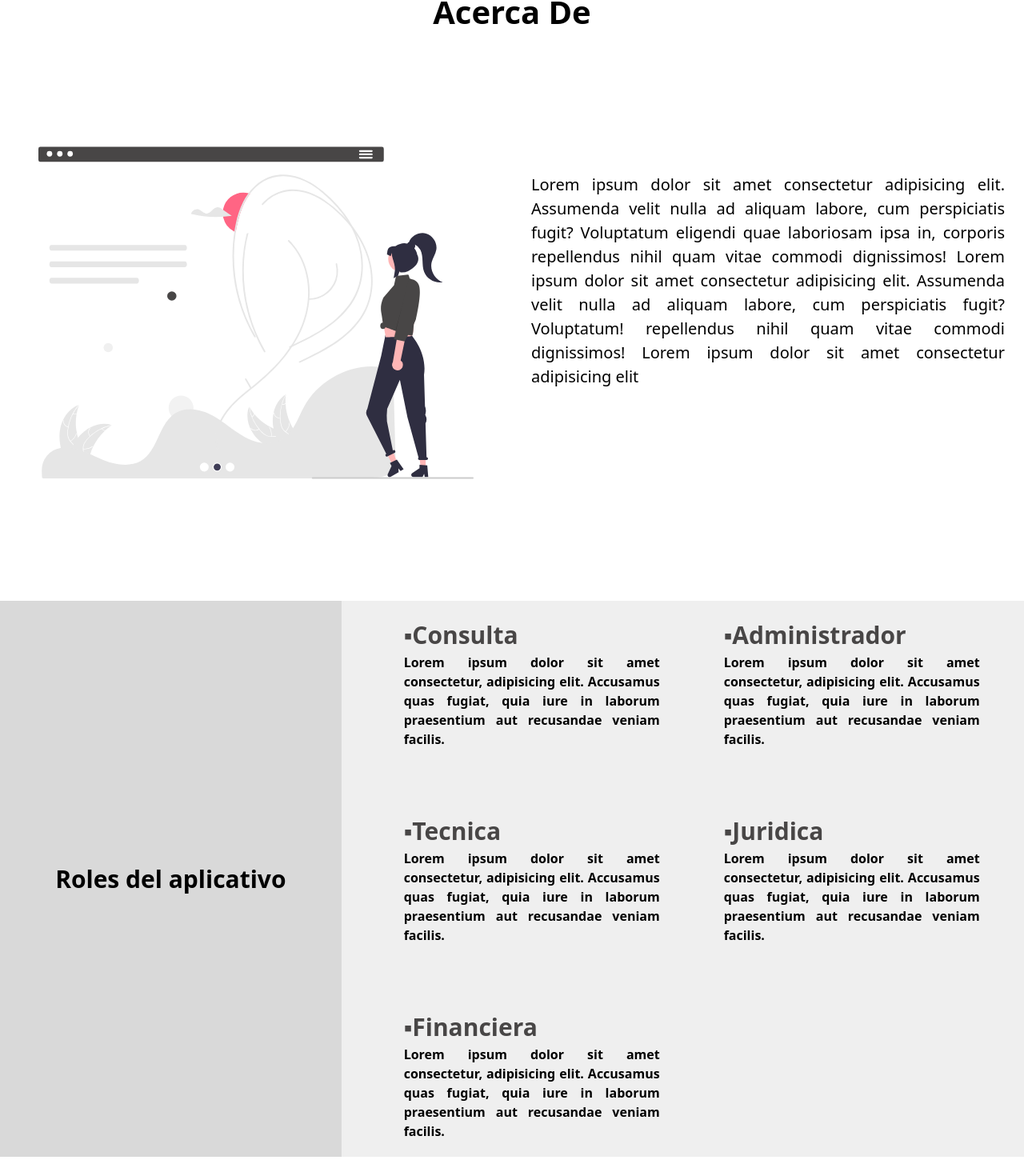
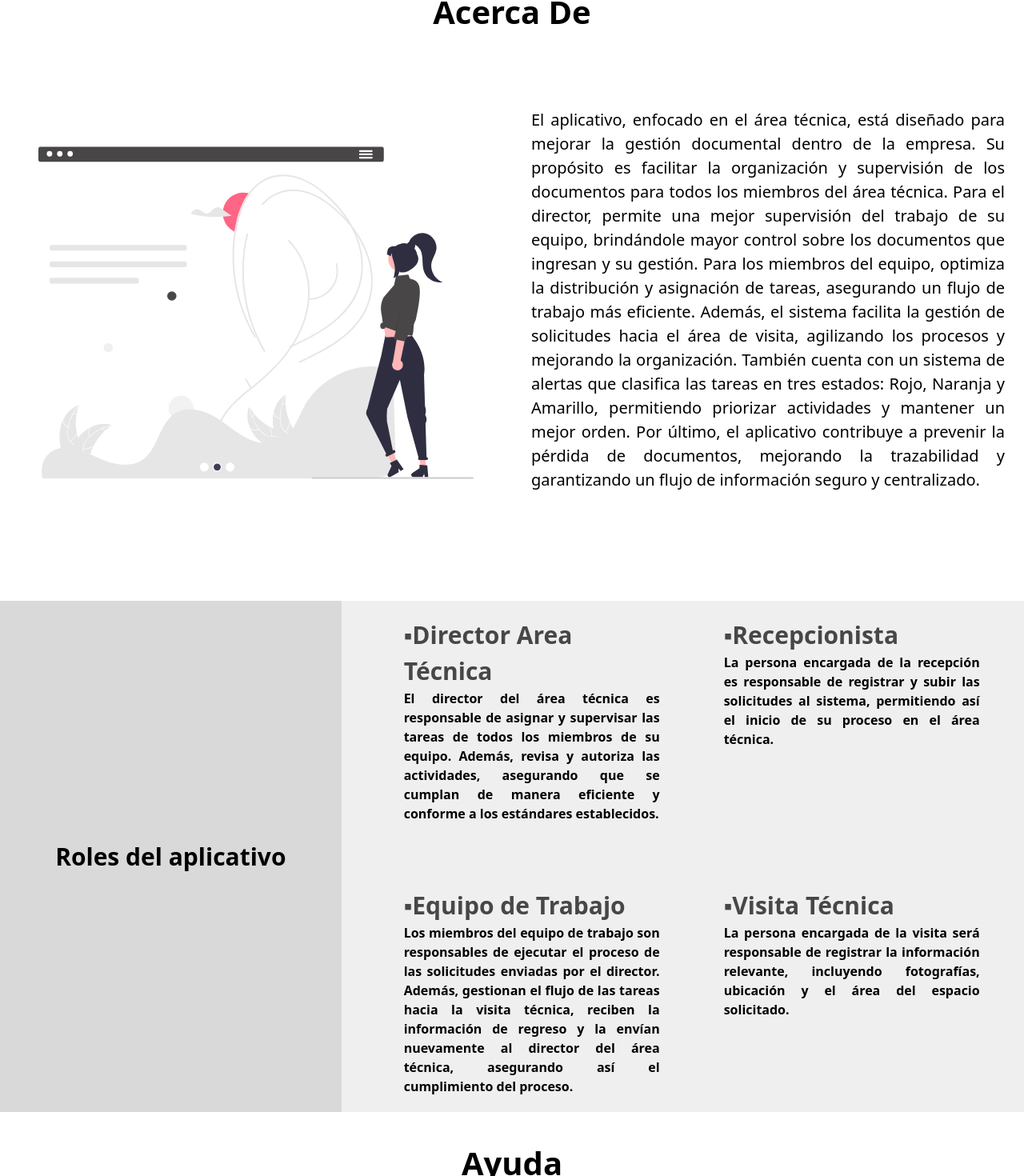
Before and after one commit to marimorita/EDUA, a React (Vite) app: page /home in a window 1280 px wide. Shown: the part 988-2458 px from the top of the page at 80% size. Built offline with nearby package versions, Linux system fonts and the light colour scheme.

Commit message:
feat(search, notifications): Added filtering functionality for notifications and implemented search using an array method

```diff
--- a/src/Components/Pages/Home/Home.jsx
+++ b/src/Components/Pages/Home/Home.jsx
@@ -1,17 +1,16 @@
 import React, { useRef } from 'react'
 import CAM from '../../../assets/Images/CAM.svg'
-import logoName from '../../../assets/Images/logoEduaName.svg';
+import miau from '../../../assets/Images/miau.svg'
 import helpImg from '../../../assets/Images/help.svg';
 import logoEdua from '../../../assets/Images/logoEdua.svg'
+import logoName from '../../../assets/Images/logoEduaName.svg';
 import aboutInfoImg from '../../../assets/Images/aboutIt.svg';
-import miau from '../../../assets/Images/miau.svg'
+import { Header } from '../../Layouts/Header/Header';
+import { Footer } from '../../Layouts/Footer/Footer';
+import { FaUser } from "react-icons/fa6";
 import { Buttons } from '../../Ui/Buttons/Buttons';
 import { useLocation } from 'wouter';
-import { Footer } from '../../Layouts/Footer/Footer';
 import { useNavbarAnimation } from '../../Hooks/useNavbarAnimation';
-import { FaUser } from "react-icons/fa6";
-import { AccessPanel } from '../../Ui/AccessPanel/AccessPanel';
-import { Header } from '../../Layouts/Header/Header';
 
 export const Home = () => {
   const scrollHome = useRef(null);
@@ -75,8 +74,9 @@ export const Home = () => {
               <img src={aboutInfoImg} alt="Image Info" className='w-[34rem] h-[30rem]' />
             </div>
             <div className="flex justify-center flex-col space-y-4 px-6">
-              <p className="text-[20px] text-justify">
-                Lorem ipsum dolor sit amet consectetur adipisicing elit. Assumenda velit nulla ad aliquam labore, cum perspiciatis fugit? Voluptatum eligendi quae laboriosam ipsa in, corporis repellendus nihil quam vitae commodi dignissimos! Lorem ipsum dolor sit amet consectetur adipisicing elit. Assumenda velit nulla ad aliquam labore, cum perspiciatis fugit? Voluptatum! repellendus nihil quam vitae commodi dignissimos! Lorem ipsum dolor sit amet consectetur adipisicing elit
+              <p className="text-[20px] text-justify mt-12">
+              El aplicativo, enfocado en el área técnica, está diseñado para mejorar la gestión documental dentro de la empresa. Su propósito es facilitar la organización y supervisión de los documentos para todos los miembros del área técnica. Para el director, permite una mejor supervisión del trabajo de su equipo, brindándole mayor control sobre los documentos que ingresan y su gestión. Para los miembros del equipo, optimiza la distribución y asignación de tareas, asegurando un flujo de trabajo más eficiente. Además, el sistema facilita la gestión de solicitudes hacia el área de visita, agilizando los procesos y mejorando la organización. También cuenta con un sistema de alertas que clasifica las tareas en tres estados: Rojo, Naranja y Amarillo, permitiendo priorizar actividades y mantener un mejor orden.
+              Por último, el aplicativo contribuye a prevenir la pérdida de documentos, mejorando la trazabilidad y garantizando un flujo de información seguro y centralizado.
               </p>
             </div>
           </section>
@@ -88,33 +88,27 @@ export const Home = () => {
               <ul className='text-[#484646] font-semibold text-[30px] flex flex-wrap justify-start items-start mt-5 ml-[78px] gap-20 mb-5'>
                 <li className='w-80'>
                   <p>
-                    ▪Consulta
+                    ▪Director Area Técnica
                   </p>
-                  <p className='text-black text-[16px] text-justify'>Lorem ipsum dolor sit amet consectetur, adipisicing elit. Accusamus quas fugiat, quia iure in laborum praesentium aut recusandae veniam facilis.</p>
+                  <p className='text-black text-[16px] text-justify'>El director del área técnica es responsable de asignar y supervisar las tareas de todos los miembros de su equipo. Además, revisa y autoriza las actividades, asegurando que se cumplan de manera eficiente y conforme a los estándares establecidos.</p>
                 </li>
                 <li className='w-80'>
                   <p>
-                    ▪Administrador
+                    ▪Recepcionista
                   </p>
-                  <p className='text-black text-[16px] text-justify'>Lorem ipsum dolor sit amet consectetur, adipisicing elit. Accusamus quas fugiat, quia iure in laborum praesentium aut recusandae veniam facilis.</p>
+                  <p className='text-black text-[16px] text-justify'>La persona encargada de la recepción es responsable de registrar y subir las solicitudes al sistema, permitiendo así el inicio de su proceso en el área técnica.</p>
                 </li>
                 <li className='w-80'>
                   <p>
-                    ▪Tecnica
+                    ▪Equipo de Trabajo
                   </p>
-                  <p className='text-black text-[16px] text-justify'>Lorem ipsum dolor sit amet consectetur, adipisicing elit. Accusamus quas fugiat, quia iure in laborum praesentium aut recusandae veniam facilis.</p>
+                  <p className='text-black text-[16px] text-justify'>Los miembros del equipo de trabajo son responsables de ejecutar el proceso de las solicitudes enviadas por el director. Además, gestionan el flujo de las tareas hacia la visita técnica, reciben la información de regreso y la envían nuevamente al director del área técnica, asegurando así el cumplimiento del proceso.</p>
                 </li>
                 <li className='w-80'>
                   <p>
-                    ▪Juridica
+                    ▪Visita Técnica
                   </p>
-                  <p className='text-black text-[16px] text-justify'>Lorem ipsum dolor sit amet consectetur, adipisicing elit. Accusamus quas fugiat, quia iure in laborum praesentium aut recusandae veniam facilis.</p>
-                </li>
-                <li className='w-80'>
-                  <p>
-                    ▪Financiera
-                  </p>
-                  <p className='text-black text-[16px] text-justify'>Lorem ipsum dolor sit amet consectetur, adipisicing elit. Accusamus quas fugiat, quia iure in laborum praesentium aut recusandae veniam facilis.</p>
+                  <p className='text-black text-[16px] text-justify'>La persona encargada de la visita será responsable de registrar la información relevante, incluyendo fotografías, ubicación y el área del espacio solicitado.</p>
                 </li>
               </ul>
             </div>
--- a/src/Components/Ui/Form/Form.jsx
+++ b/src/Components/Ui/Form/Form.jsx
@@ -77,7 +77,6 @@ export const Form = () => {
 
   const getInputValue = (e) => {
     const { name, value } = e.target
-
     if (name === "password") {
       setSavePassword(value)
     }
--- a/src/Components/Ui/Inputs/Inputs.jsx
+++ b/src/Components/Ui/Inputs/Inputs.jsx
@@ -1,7 +1,8 @@
-export const Inputs = ({ placeholder, type, nameInputs, inputValue, classP }) => {
+export const Inputs = ({ placeholder, type, nameInputs, inputValue, classP, valueInput }) => {
     return (
       <div className="flex items-center justify-center">
         <input
+          value={valueInput}
           onChange={inputValue}
           type={type}
           name={nameInputs}
--- a/src/Components/Ui/Notifications/Notifications.jsx
+++ b/src/Components/Ui/Notifications/Notifications.jsx
@@ -1,4 +1,4 @@
-import React,{useContext, useRef} from 'react'
+import React,{useContext, useRef, useState} from 'react'
 import logoEduaName from '../../../assets/Images/logoEduaName.svg';
 import { Cards } from '../Cards/Cards';
 import { Header } from '../../Layouts/Header/Header';
@@ -12,6 +12,8 @@ import { IoIosArrowRoundBack } from "react-icons/io";
 
 export const Notifications = () => {
   const { viewConfirmModal, setViewConfirmModal, isChecked, setIsChecked } = useContext(StateContext);
+  const [selectValue, setSelectValue] =  useState('All')
+
   const scrollHome = useRef(null);
   const obj = [
     { message: "La persona encargada de la recepción ha cargado una solicitud el día 12/02/2025 ",
@@ -61,6 +63,7 @@ export const Notifications = () => {
      }
   ];
   console.log(obj);
+  typeof obj
 
   const { navbarAnimationClasses } = useNavbarAnimation();
   const [, setLocation] = useLocation();
@@ -72,8 +75,16 @@ export const Notifications = () => {
     setLocation(`/director`);
   };
   const handleChangeUi = (event) => {
-    setValueRol(event.target.value)
+    setSelectValue(event.target.value)
   };
+
+ const dataFilter = (obj.filter((dataObj) => {
+  if (selectValue === 'All') {
+    return dataObj
+  }else if (selectValue === dataObj.textColor) {
+    return dataObj
+  }
+ }))
 
   return (
     <>
@@ -87,28 +98,26 @@ export const Notifications = () => {
       <img src={logoEduaName} alt="logo" className="w-[140px] h-[45px]" />
      </div>
      <ToolTip/>
-     <div className="flex flex-row ml-[137px] gap-[23rem] mt-20">
+     <div className="flex mx-[137px] justify-between mt-20">
         <label className="relative flex items-center gap-2">
           <input type="checkbox" checked={isChecked} className='appearance-none  rounded-full w-10 h-10 border-black border-[1px]' onChange={stateCheck} />
           { isChecked && <p className='absolute left-[10px] text-[28px] font-semibold  text-black'>✓</p>}
           <p className='text-[20px] font-semibold text-black'> Seleccionar</p>
         </label>
           <Buttons buttonEvent={() => {setViewConfirmModal(true)}}  btnStyle={`font-semibold text-[20px] duration-300 transition-all hover:scale-105 ${isChecked ? "opacity-100" : "opacity-0"}`} label={"Enviar a:"} />
-        <div className='w-[10%]'>
           <select
             onChange={handleChangeUi}
-            className="focus:text-black bg-white p-2 rounded w-24 border border-gray-300 h-18 font-semibold text-[#9ca3af] flex justify-end items-end"
+            className="focus:text-black bg-white p-2 rounded border border-gray-300 h-18 font-semibold text-[#9ca3af]"
           >
-            <option value="" disabled selected>Filtrar </option>
-            <option value="Técnica" className="text-black">Alerta Roja</option>
-            <option value="Administrativa" className="text-black">Alerta Amarilla</option>
-            <option value="Juridica" className="text-black">Alerta Naranja</option>
-            <option value="Financiera" className="text-black">Todas las tareas</option>
+            <option value="All" disabled selected>Filtrar </option>
+            <option value="#e2000f" className="text-black">Alerta Roja</option>
+            <option value="#fffd54" className="text-black">Alerta Amarilla</option>
+            <option value="#f29d38" className="text-black">Alerta Naranja</option>
+            <option value="All" className="text-black">Todas las tareas</option>
           </select>
-        </div>
       </div>
       <div className='flex items-center justify-center flex-col '>
-        {obj.map((infoCard) => (<Cards message={infoCard.message} tittle={infoCard.tittle} textColor={infoCard.textColor} borderColor={infoCard.borderColor}/>))}
+        {dataFilter.map((infoCard) => (<Cards message={infoCard.message} tittle={infoCard.tittle} textColor={infoCard.textColor} borderColor={infoCard.borderColor}/>))}
       </div>
       <ModalConfirm
         visibility={viewConfirmModal}
```
Also changed, not shown: src/Components/Ui/Search/Search.jsx (+10 -12 lines), src/Components/Ui/Docs/Docs.jsx (line endings or trailing spaces).
